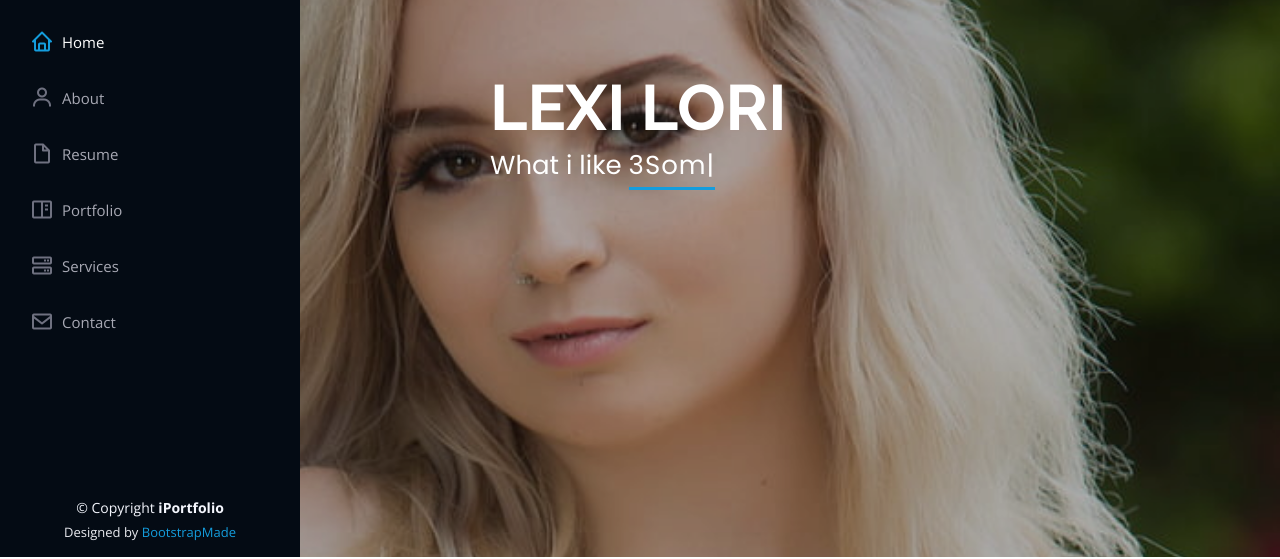
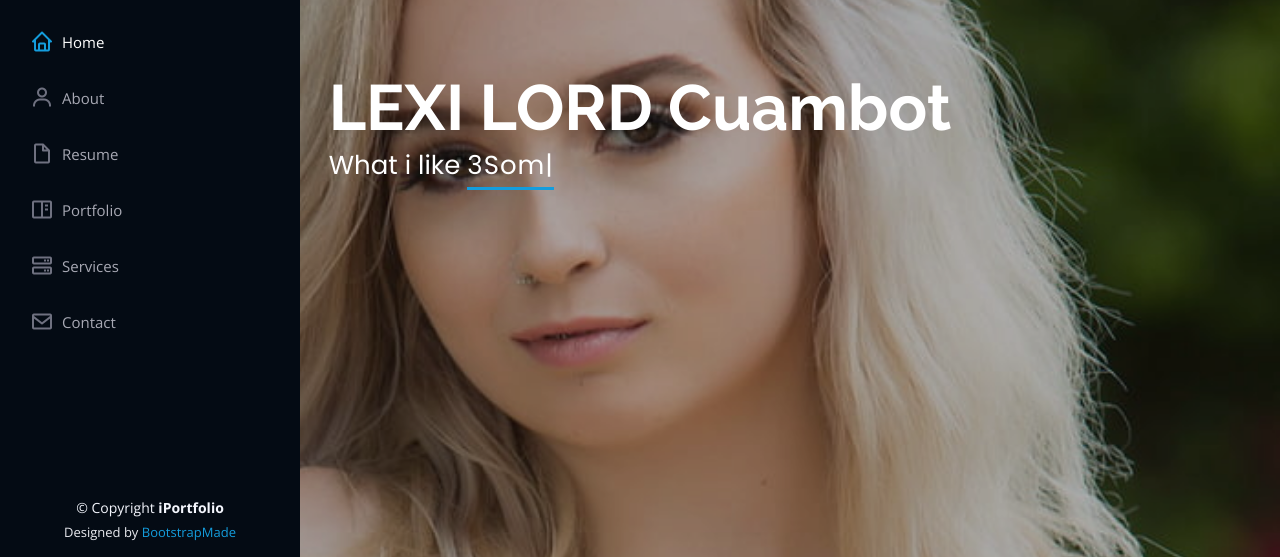
Before and after one commit to cuambot/Portfolio, a plain HTML site: page index.html in a window 1280 px wide. Shown: the part 243-802 px from the top of the page. Drawn offline with nearby package versions, Linux system fonts and the light colour scheme.

Commit message:
update cuambot

```diff
--- a/index.html
+++ b/index.html
@@ -73,7 +73,7 @@
   <!-- ======= Hero Section ======= -->
   <section id="hero" class="d-flex flex-column justify-content-center align-items-center">
     <div class="hero-container" data-aos="fade-in">
-      <h1>LEXI LORI</h1>
+      <h1>LEXI LORD Cuambot</h1>
       <p>What i like <span class="typed" data-typed-items="Dildo Play, 3Some, 4Some, FingerStyle"></span></p>
     </div>
   </section><!-- End Hero -->
```
